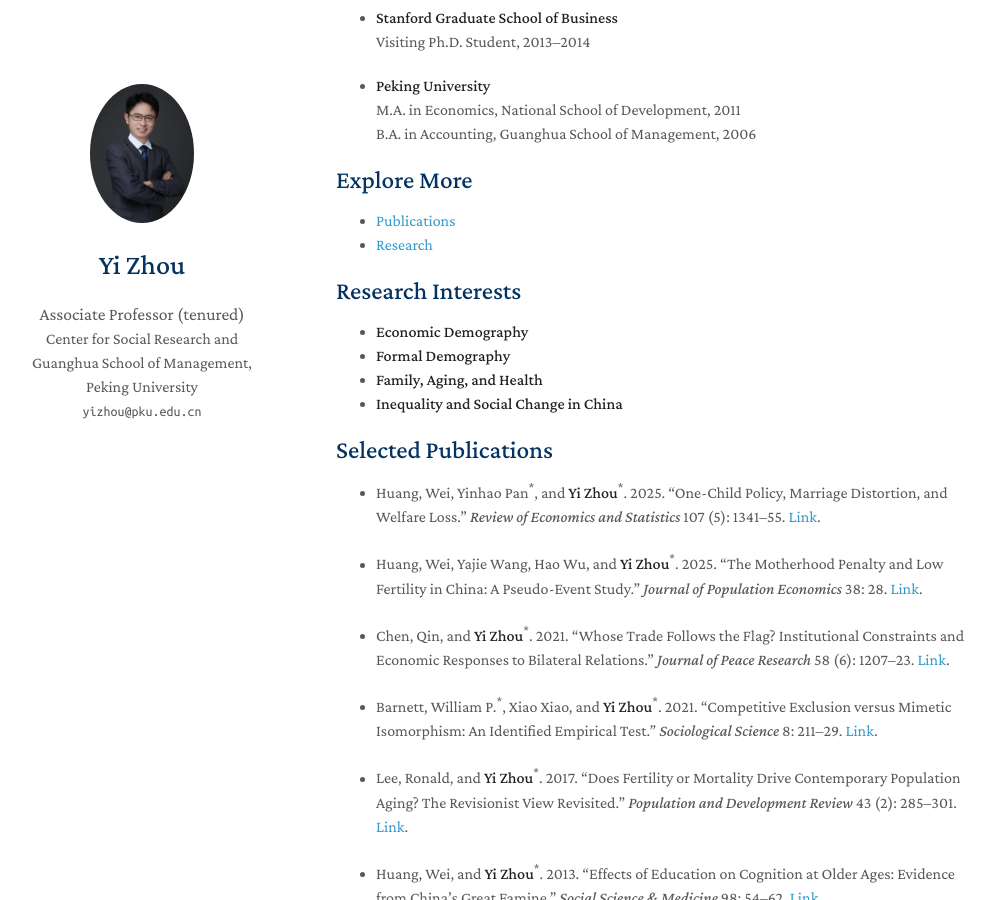
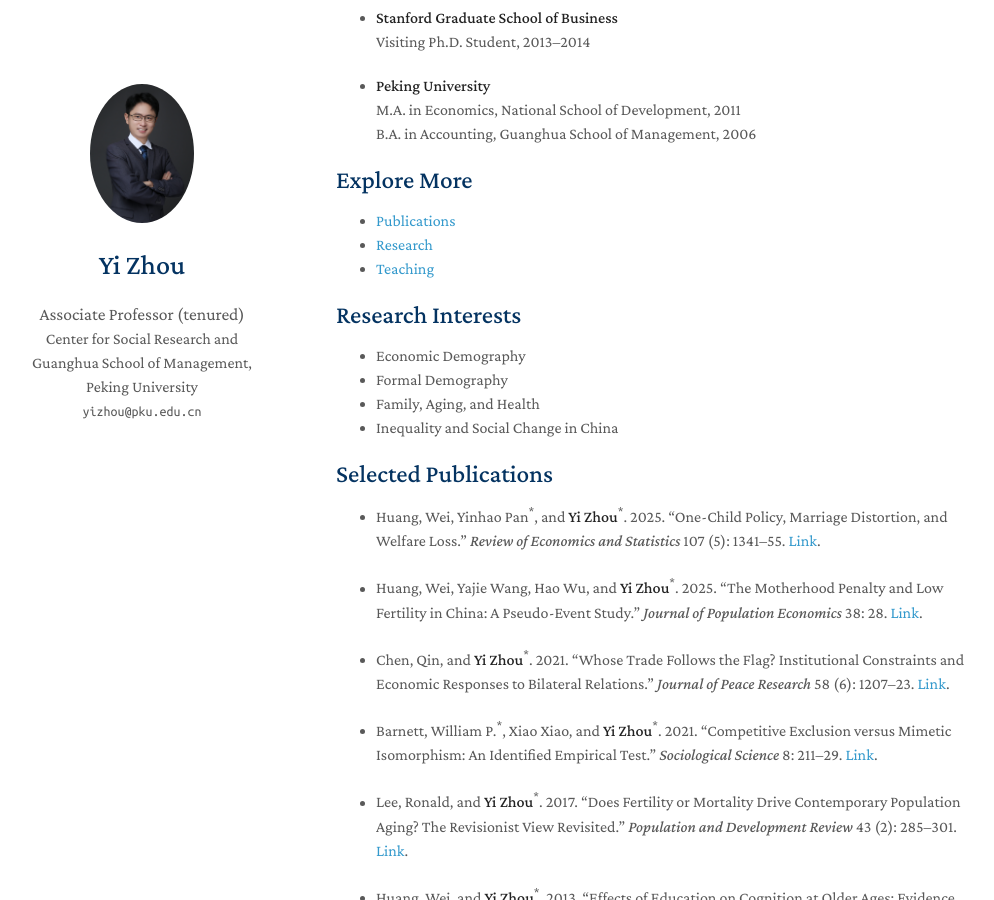
Before and after one commit to yizhou-demog/yizhou-demog.github.io, a Jekyll site: the page built from index.md, in a window 1280 px wide and 900 px high, scrolled down 329 px. Shown: the whole window, without its empty margins (134-1128 px from the left). Built offline with Jekyll 4.4.1, drawn with Linux system fonts in a browser that asks for light colours; a style sheet for code colours, icons or effects is not loaded; our own code applies the rules of GitHub Pages for plain Markdown files.

Commit message:
Update index.md

```diff
--- a/index.md
+++ b/index.md
@@ -24,14 +24,15 @@ I am a tenured associate professor at the Guanghua School of Management and the
 
 - [Publications](/publications/)
 - [Research](/research/)
+- [Teaching](/teaching/)
 
 
 ## Research Interests
 
-- **Economic Demography**
-- **Formal Demography**
-- **Family, Aging, and Health**
-- **Inequality and Social Change in China**
+- Economic Demography
+- Formal Demography
+- Family, Aging, and Health
+- Inequality and Social Change in China
 
 ## Selected Publications
 
```
